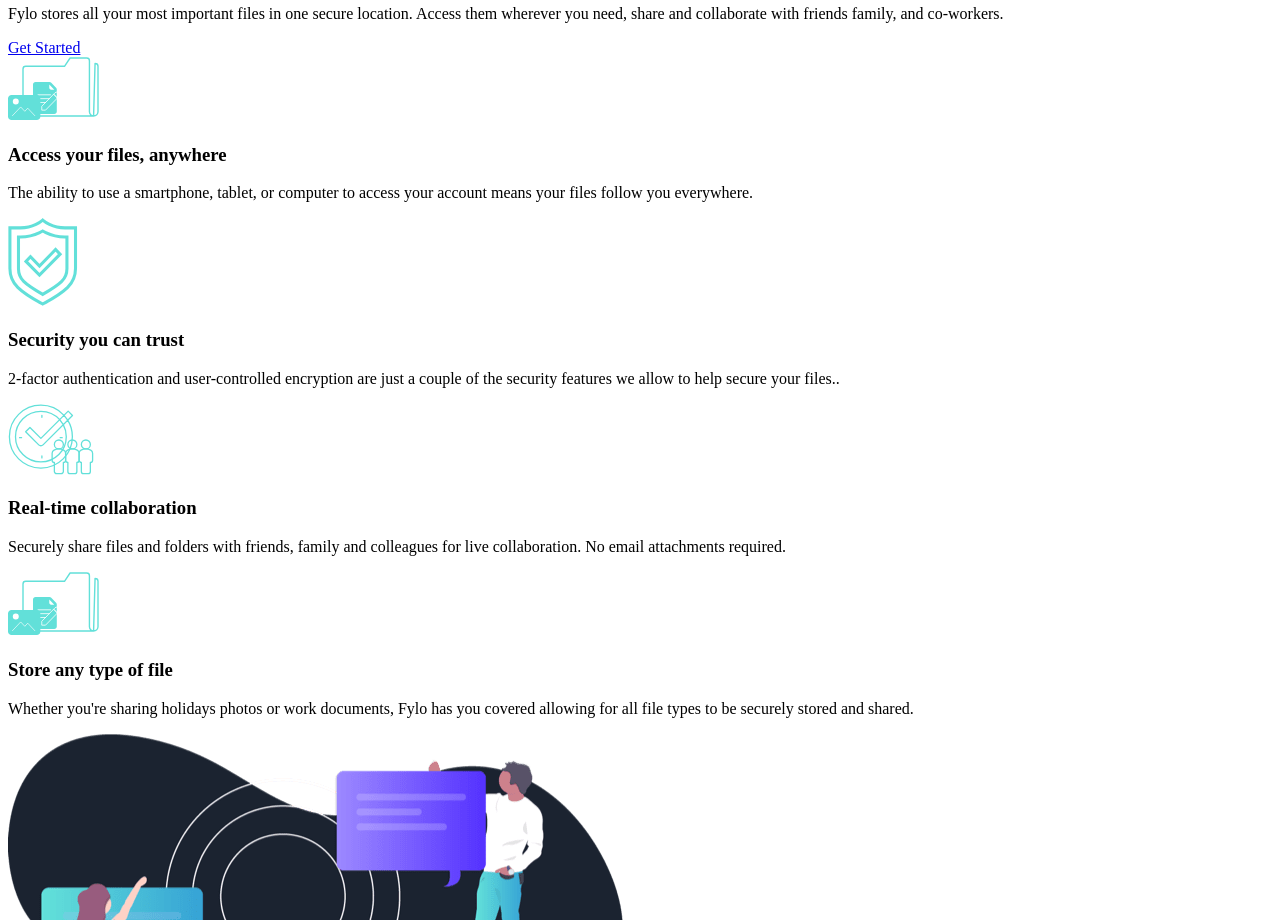
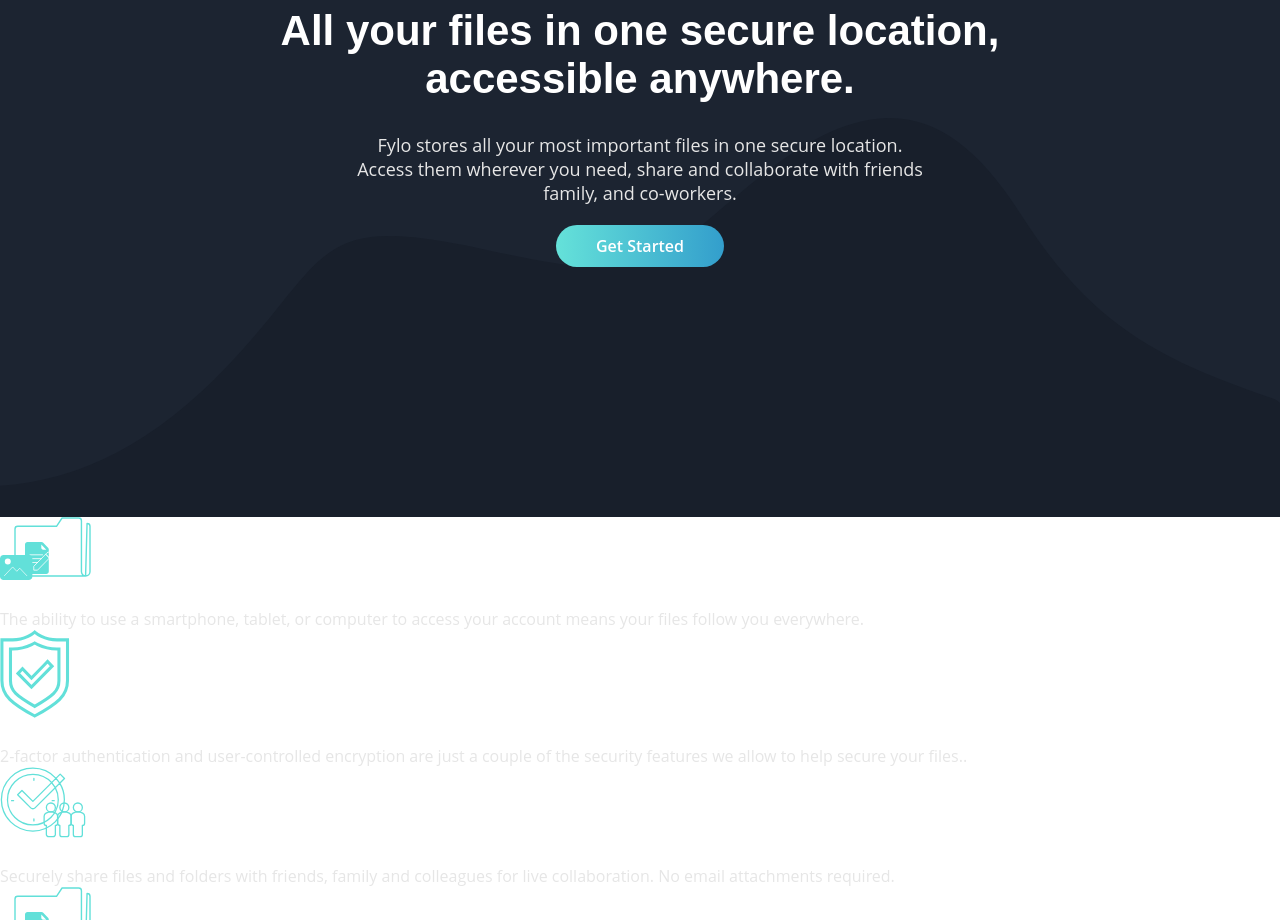
Before and after one commit to Usamaumar118/fylo-dark, a plain HTML site: page index.html in a window 1280 px wide. Shown: the part 714-1634 px from the top of the page. Drawn offline with Linux system fonts and the light colour scheme.

Commit message:
Complete header section

```diff
--- a/index.html
+++ b/index.html
@@ -5,6 +5,7 @@
   <meta name="viewport" content="width=device-width, initial-scale=1.0"> <!-- displays site properly based on user's device -->
 
   <link rel="icon" type="image/png" sizes="32x32" href="./images/favicon-32x32.png">
+  <link rel="stylesheet" href="style.css">
 
   <title>Frontend Mentor | Fylo landing page with dark theme and features grid</title>
 
@@ -26,28 +27,28 @@
 
       <nav class="nav">
         <ul class="nav__list">
-
           <li><a class="nav__list__item" href="#">Features</a></li>
-
+          <li><a class="nav__list__item" href="#">Team</a></li>
+          <li><a class="nav__list__item" href="#">Sign In</a></li>
         </ul>
       </nav>
 
     </div>
 
-    <div class="hero">
+    <div class="header__hero">
 
-      <img class="hero__img" src="images/illustration-intro.png" alt="">
+      <img class="header__hero__img" src="images/illustration-intro.png" alt="">
 
-      <h2 class="hero__heading section__heading">
+      <h2 class="header__hero__heading section__heading">
         All your files in one secure location, accessible anywhere.
       </h2>
 
-      <p class="hero__para">
+      <p class="header__hero__para">
         Fylo stores all your most important files in one secure location. Access them wherever
         you need, share and collaborate with friends family, and co-workers.
       </p>
 
-    <a class="btn btn__blue btn__large" href="#">Get Started</a>
+    <a class="btn btn__large" href="#">Get Started</a>
 
     </div>
 
@@ -56,33 +57,35 @@
 
 
   <section class="features">
+<div class="features__content">
 
-    <div class="feature__item">
-      <img class="feature__img" src="images/icon-any-file.svg" alt="">
-      <h3 class="feature__heading">Access your files, anywhere</h3>
-      <p class="feature__para">The ability to use a smartphone, tablet, or computer to access your account means your
+      <div class="features__item">
+        <img class="features__item__img" src="images/icon-any-file.svg" alt="">
+        <h3 class="features__item__heading">Access your files, anywhere</h3>
+        <p class="features__item__para">The ability to use a smartphone, tablet, or computer to access your account means your
           files follow you everywhere.</p>
       </div>
 
-    <div class="feature__item">
-      <img class="feature__img" src="images/icon-security.svg" alt="">
-      <h3 class="feature__heading">Security you can trust</h3>
-      <p class="feature__para">2-factor authentication and user-controlled encryption are just a couple of the security
+      <div class="features__item">
+        <img class="features__item__img" src="images/icon-security.svg" alt="">
+        <h3 class="features__item__heading">Security you can trust</h3>
+        <p class="features__item__para">2-factor authentication and user-controlled encryption are just a couple of the security
           features we allow to help secure your files..</p>
       </div>
 
-    <div class="feature__item">
-      <img class="feature__img" src="images/icon-collaboration.svg" alt="">
-      <h3 class="feature__heading">Real-time collaboration</h3>
-      <p class="feature__para">Securely share files and folders with friends, family and colleagues for live collaboration.
+      <div class="features__item">
+        <img class="features__item__img" src="images/icon-collaboration.svg" alt="">
+        <h3 class="features__item__heading">Real-time collaboration</h3>
+        <p class="features__item__para">Securely share files and folders with friends, family and colleagues for live collaboration.
           No email attachments required.</p>
       </div>
 
-    <div class="feature__item">
-      <img class="feature__img" src="images/icon-any-file.svg" alt="">
-      <h3 class="feature__heading">Store any type of file</h3>
-      <p class="feature__para">Whether you're sharing holidays photos or work documents, Fylo has you covered allowing for all
+      <div class="features__item">
+        <img class="features__item__img" src="images/icon-any-file.svg" alt="">
+        <h3 class="features__item__heading">Store any type of file</h3>
+        <p class="features__item__para">Whether you're sharing holidays photos or work documents, Fylo has you covered allowing for all
           file types to be securely stored and shared.</p>
+      </div>
 </div>
 
   </section>
@@ -90,6 +93,7 @@
 
   <section class="productive">
 
+    <div class="productive__content">
       <div class="productive__img">
         <img src="images/illustration-stay-productive.png" alt="Stay productive">
       </div>
@@ -101,17 +105,21 @@
         <p class="productive__text__para">Never let location be an issue when accessing your files. Fylo has you covered for all of your file storage needs.</p>
 
         <p class="productive__text__para">Securely share files and folders with friends, family and colleagues for live collaboration. No email attachments required.</p>
+
+        <a href="#" class="productive__text__btn">See how Fylo works <img src="images/icon-arrow.svg" class="productive__text__btn__icon" alt=""></a>
+
         </div>
 
-    <a href="#" class="productive__text__btn">See how Fylo works</a>
-
+     </div>
   </section>
 
 
-  <section class="testimonials">
 
-    <div class="testimonail__item">
-      <p class="testimonail__item__para"> Fylo has improved our team productivity by an order of magnitude. Since making the switch our team has become a well-oiled collaboration machine.</p>
+  <section class="testimonial">
+  <div class="testimonial__content">
+
+      <div class="testimonial__item">
+        <p class="testimonial__item__para"> Fylo has improved our team productivity by an order of magnitude. Since making the switch our team has become a well-oiled collaboration machine.</p>
         <div class="testimonial__item__client">
 
           <div class="testimonial__item__client__img">
@@ -126,8 +134,8 @@
         </div>
       </div>
 
-    <div class="testimonail__item">
-      <p class="testimonail__item__para">Fylo has improved our team productivity by an order of magnitude. Since making the switch our team has become a well-oiled collaboration machine.</p>
+      <div class="testimonial__item">
+        <p class="testimonial__item__para">Fylo has improved our team productivity by an order of magnitude. Since making the switch our team has become a well-oiled collaboration machine.</p>
         <div class="testimonial__item__client">
 
           <div class="testimonial__item__client__img">
@@ -142,8 +150,8 @@
         </div>
       </div>
 
-    <div class="testimonail__item">
-      <p class="testimonail__item__para"> Fylo has improved our team productivity by an order of magnitude. Since making the switch our team has become a well-oiled collaboration machine.</p>
+      <div class="testimonial__item">
+        <p class="testimonial__item__para"> Fylo has improved our team productivity by an order of magnitude. Since making the switch our team has become a well-oiled collaboration machine.</p>
         <div class="testimonial__item__client">
 
           <div class="testimonial__item__client__img">
@@ -155,6 +163,7 @@
             <p class="testimonial__item__client__desc">Founder & CEO, Huddle</p>
           </div>
 
+        </div>
       </div>
   </div>
 
--- /dev/null
+++ b/style.scss
@@ -0,0 +1,118 @@
+:root{
+--bg-intro-and-signup: hsl(217, 28%, 15%);
+--bg-main: hsl(218, 28%, 13%);
+--bg-footer: hsl(216, 53%, 9%);
+--bg-testimonial: hsl(219, 30%, 18%);
+
+--bg-btn: linear-gradient(to right, hsl(176, 68%, 64%), hsl(198, 60%, 50%) ) ;
+
+--c-cyan: hsl(176, 68%, 64%);
+--c-white: hsl(0, 0%, 100%);
+--c-white-light: hsl(0, 0%, 90%);
+
+}
+
+*,
+*::before,
+*::after{
+    margin: 0;
+    padding: 0;
+    box-sizing: inherit;
+}
+//INCLUDE FONTS
+
+html{
+    font-family: 'open sans', sans-serif;
+    font-size: 62.5%;
+    box-sizing: border-box;
+}
+
+body{
+    color: var(--c-white);
+    font-size: 1.6rem;
+    line-height: 1.5s;
+}
+
+ul{
+    list-style: none;
+}
+
+a{
+    text-decoration: none;
+    color: var(--c-white);
+    display: inline-block;
+}
+
+img{
+    max-width: 100%;
+}
+
+h1,
+h2,
+h3,
+h4,
+h5,
+h6{
+    font-family: 'raleway', sans-serif;
+    color: var(--c-white);
+}
+
+p{
+    color: var(--c-white-light) ;
+}
+
+
+.header{
+    background: url('images/bg-curvy-desktop.svg') no-repeat;
+    background-size: 100%;
+    background-position: bottom;
+    background-color: var(--bg-intro-and-signup);
+    padding: 5rem;
+    padding-bottom: 20rem;
+
+    &__top{
+        display: flex;
+        align-items: center;
+        justify-content: space-between;
+    }
+
+    &__hero{
+        width: 90%;
+        max-width: 72rem;
+        margin: 0  auto;
+        padding: 5rem 0;
+        text-align: center;
+
+        &__heading{
+            font-size: 4.2rem;
+            margin: 3rem 0;
+        }
+
+        &__para{
+            font-size: 1.8rem;
+            width: 80%;
+            margin: 0 auto;
+        }
+    }
+
+}
+
+.nav{
+    &__list{
+        display: flex;
+
+        &__item{
+            display: block;
+            margin-left: 5rem;
+        }
+    }
+}
+
+.btn{
+    font-size: 1.6rem;
+    background: var(--bg-btn);
+    font-weight: 600;
+    padding: 1rem 4rem;
+    border-radius: 22rem;
+    margin-top: 2rem;
+}
```
Also changed, not shown: style.css (added), 1 other file. Lines whose indentation alone changed are shown as unchanged.
